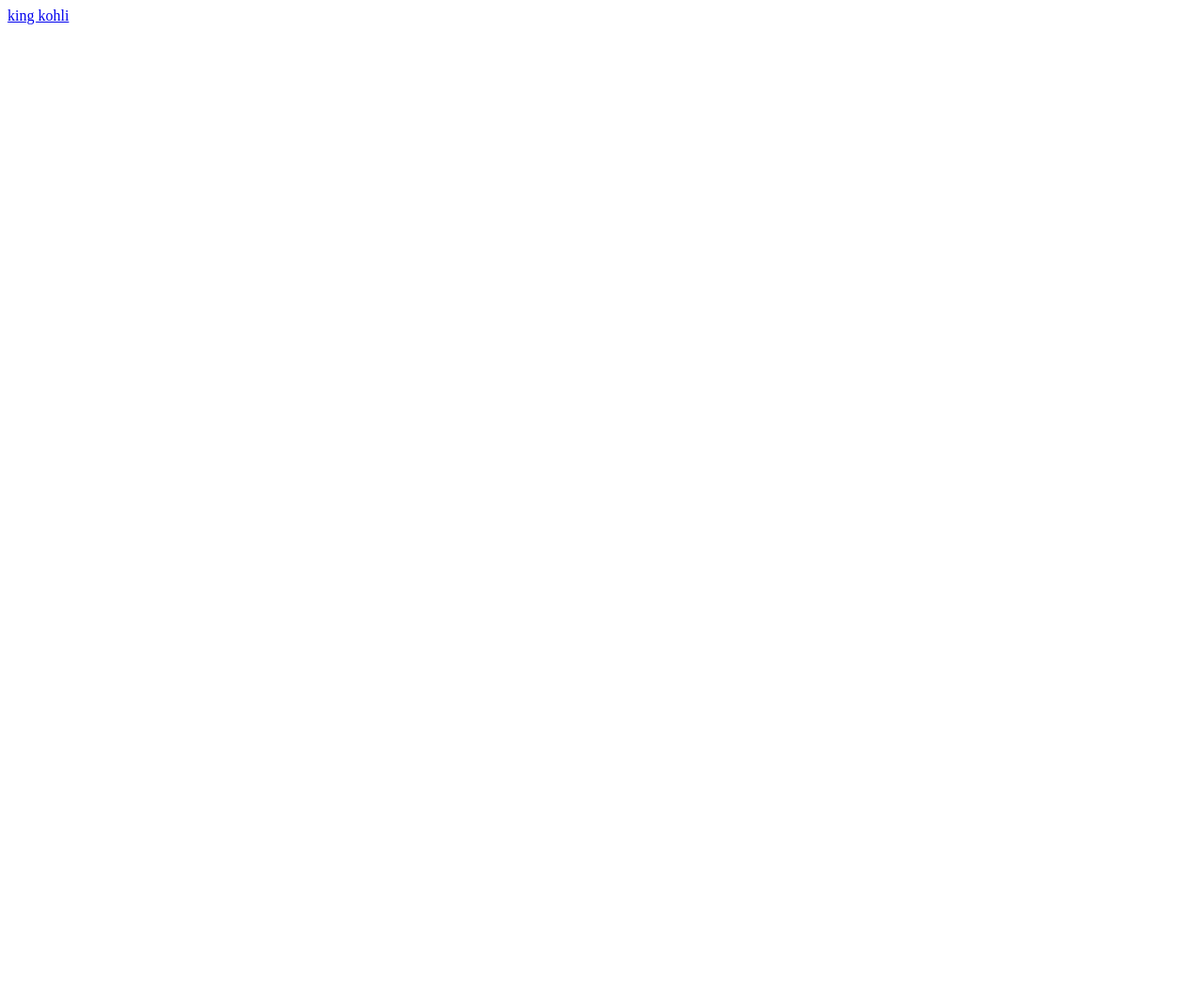
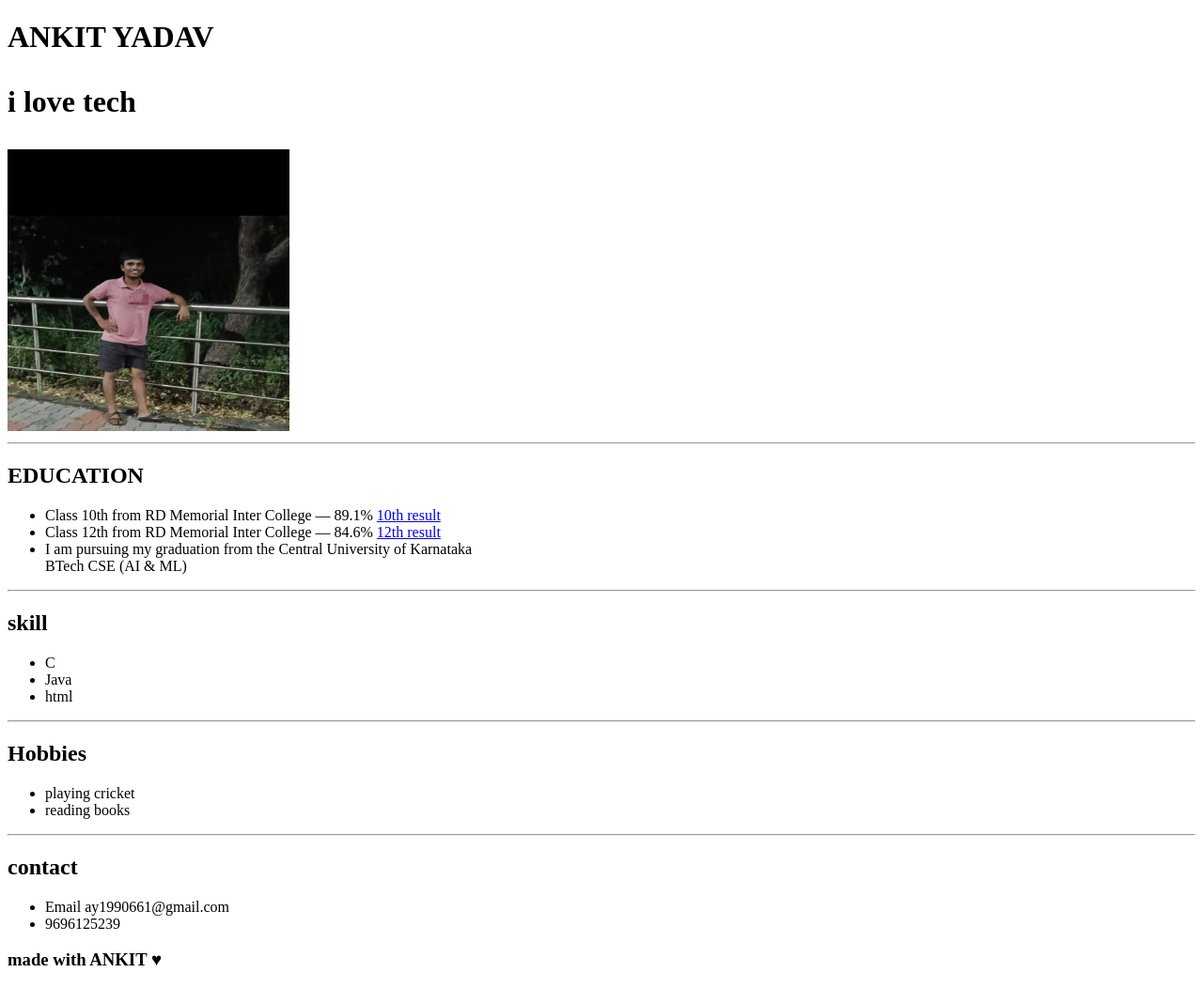
Before and after one commit to 7081Ankityadav/ankit-portfolio, a plain HTML site: page index.html in a window 1280 px wide. Shown: the whole page at 94% size. Before the commit the page ends 800 px from the top, so only its background shows below. Drawn offline with Linux system fonts and the light colour scheme.

Commit message:
Add files via upload

```diff
--- a/index.html
+++ b/index.html
@@ -3,10 +3,56 @@
 <head>
     <meta charset="UTF-8">
     <meta name="viewport" content="width=device-width, initial-scale=1.0">
-    <title>Document</title>
+    <title>Ankit yadav Portfolio</title>
 </head>
 <body>
-    <a href="https://timesofindia.indiatimes.com/sports/cricket/news/been-a-minute-virat-kohlis-latest-post-crosses-10-million-likes-in-less-than-24-hours-why-is-it-so-special/articleshow/124193909.cms">king kohli</a>
+    <h1>
+        ANKIT YADAV<br> <p>i love tech </p>
+    </h1>
+        <img src="ankit.im.jpeg"alt="ankit" height="300"width="300">
+       <hr>
+        <header>
+<h2>EDUCATION</h2>
+<ul>
 
-</body>
-</html>
+<li>
+Class 10th from RD Memorial Inter College — 89.1%
+<a href="class 10th marksheet.jpg">10th result</a>
+</li>
+
+<li>
+Class 12th from RD Memorial Inter College — 84.6%
+<a href="12 result.pdf">12th result</a>
+</li>
+
+<li>
+I am pursuing my graduation from the Central University of Karnataka <br>
+BTech CSE (AI & ML)
+</li>
+
+</ul>
+</header>
+     <hr>
+         <main>
+           <h2>skill</h2>
+             <ul>
+                <li> C </li>
+                <li>Java</li>
+                <li>html</li>
+             </ul>
+         </main>
+     <hr>
+     <h2>Hobbies </h2>
+       <ul>
+        <li>playing cricket</li>
+        <li>reading books</li>
+       </ul>
+    <hr>
+    <footer>
+        <h2>contact</h2>
+        <ul>
+            <li> Email ay1990661@gmail.com</li>
+            <li>9696125239</li>
+        </ul>
+        <h3>made with  ANKIT &hearts;</h3>
+    </footer>
```
